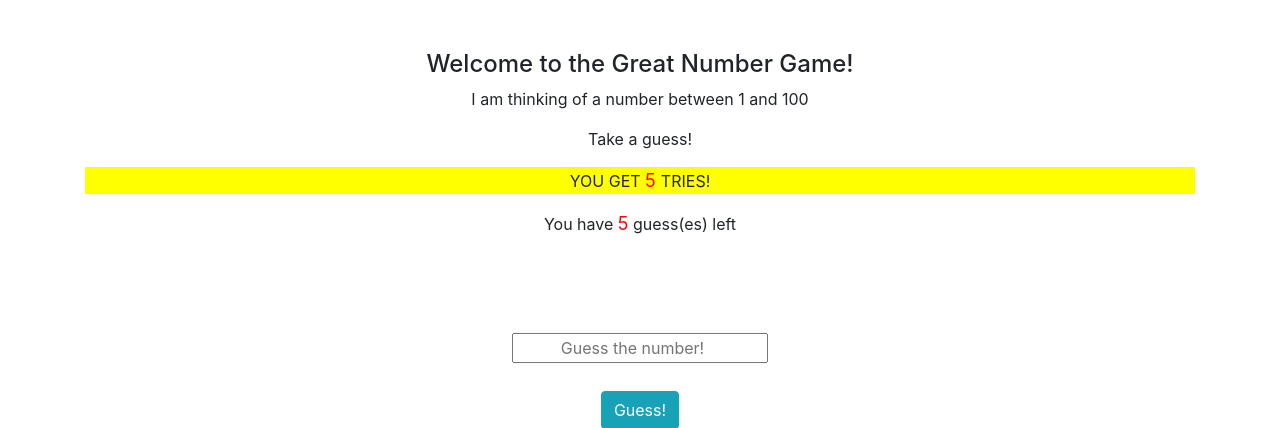
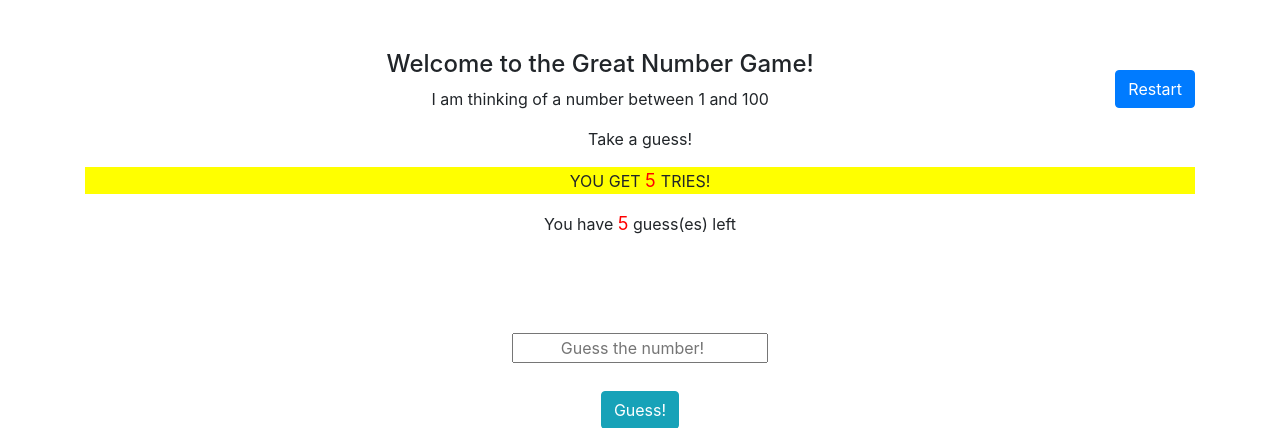
Before and after one commit to aasthaneup/django_numberGame, a Django app: page / in a window 1280 px wide. Shown: the top 428 px of the page. Run offline with Django 3.2, Linux system fonts and the light colour scheme; some libraries are stand-ins or nearby versions.

Commit message:
additional restart button added

```diff
--- a/great_number_app/templates/index.html
+++ b/great_number_app/templates/index.html
@@ -11,6 +11,7 @@
 </head>
 <body>
     <div class="container">
+        <a href="/restart" class="btn btn-primary float-right">Restart</a>
         <h4>Welcome to the Great Number Game!</h4>
         <p>I am thinking of a number between 1 and 100</p>
             {% if replay %}
--- a/great_number_game/settings.py
+++ b/great_number_game/settings.py
@@ -19,6 +19,8 @@ BASE_DIR = os.path.dirname(os.path.dirname(os.path.abspath(__file__)))
 # Quick-start development settings - unsuitable for production
 # See https://docs.djangoproject.com/en/2.2/howto/deployment/checklist/
 
+# SECURITY WARNING: keep the secret key used in production secret!
+SECRET_KEY = 'key'
 
 # SECURITY WARNING: don't run with debug turned on in production!
 DEBUG = True
```
Also changed, not shown: db.sqlite3.
